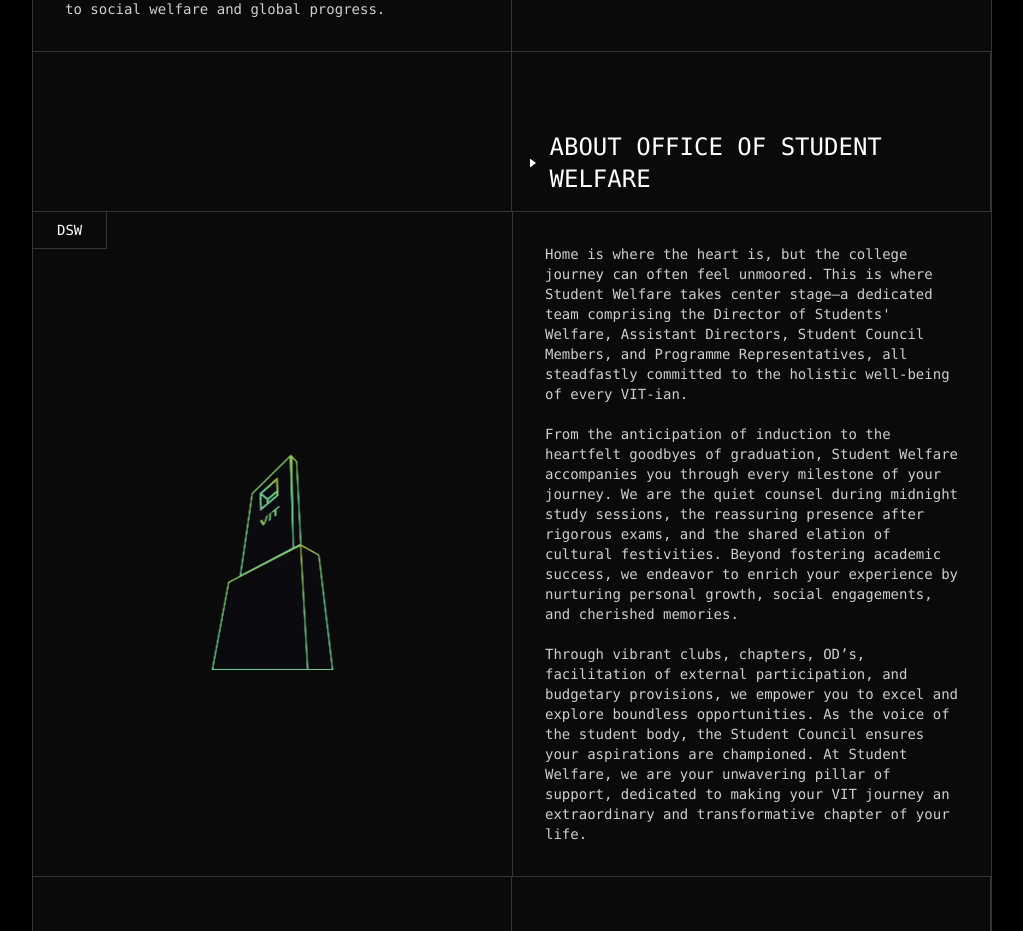
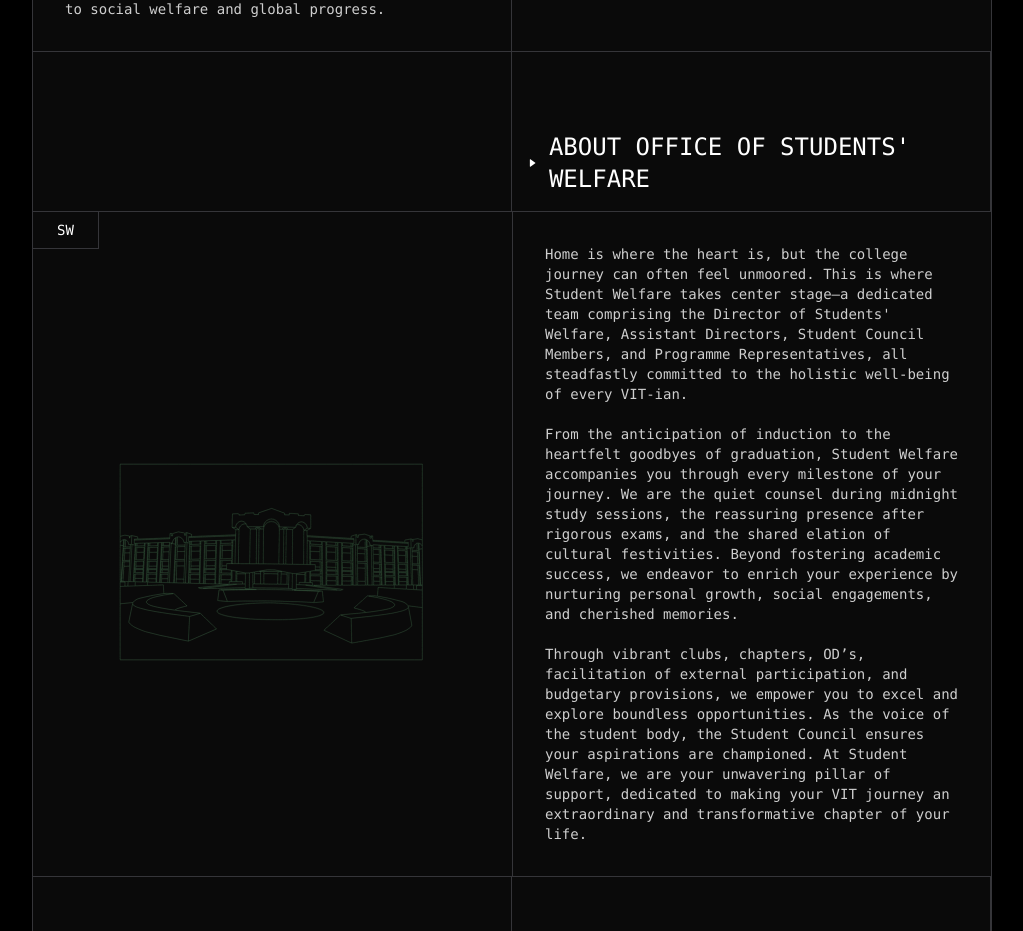
Before and after one commit to Keshav-Aneja/yantra-2025, a Next.js app: page / in a window 1280 px wide. Shown: the part 2340-3271 px from the top of the page, without its empty margins (128-1151 px from the left). Built offline with nearby package versions, Linux system fonts and the light colour scheme.

Commit message:
fix: minor changes

```diff
--- a/src/sections/About.tsx
+++ b/src/sections/About.tsx
@@ -68,21 +68,21 @@
       <div className="border-r border-b border-border flex flex-col p-4 justify-end items-srart h-[7rem] md:h-[10rem] min-h-fit">
         <span className="font-mono text-xl md:text-2xl font-medium flex items-center gap-3">
           <BiSolidRightArrow size={10} />
-          <h2>ABOUT OFFICE OF STUDENT WELFARE</h2>
+          <h2>ABOUT OFFICE OF STUDENTS' WELFARE</h2>
         </span>
       </div>
       <div className="border-b border-border flex flex-col justify-between">
         <div className="text-left font-mono border border-border border-t-0 border-l-0 p-2 px-4 md:px-6 self-start text-[0.6rem] md:text-sm">
-          DSW
+          SW
         </div>
         <div className="flex-grow flex items-center justify-center">
           {/* <BuildingIcon className="text-[#00ff00] w-32 h-auto" /> */}
           <Image
-            src="/images/about-dsw.webp"
+            src="/images/sw-outline.svg"
             alt="Student Welfare Office"
             width={700}
             height={400}
-            className="w-[70%] h-auto"
+            className="w-[70%] h-auto "
           />
         </div>
       </div>
```
Also changed, not shown: public/images/sw-outline.svg (added).
